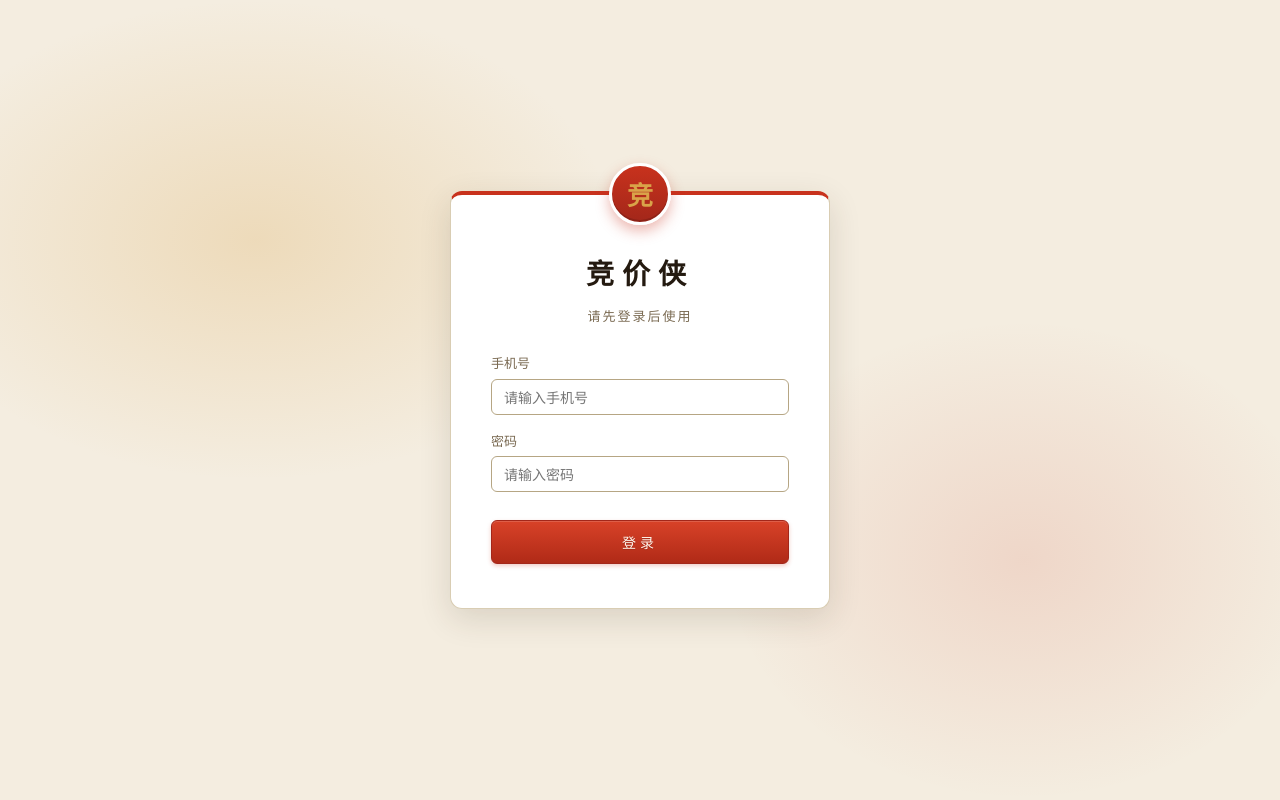
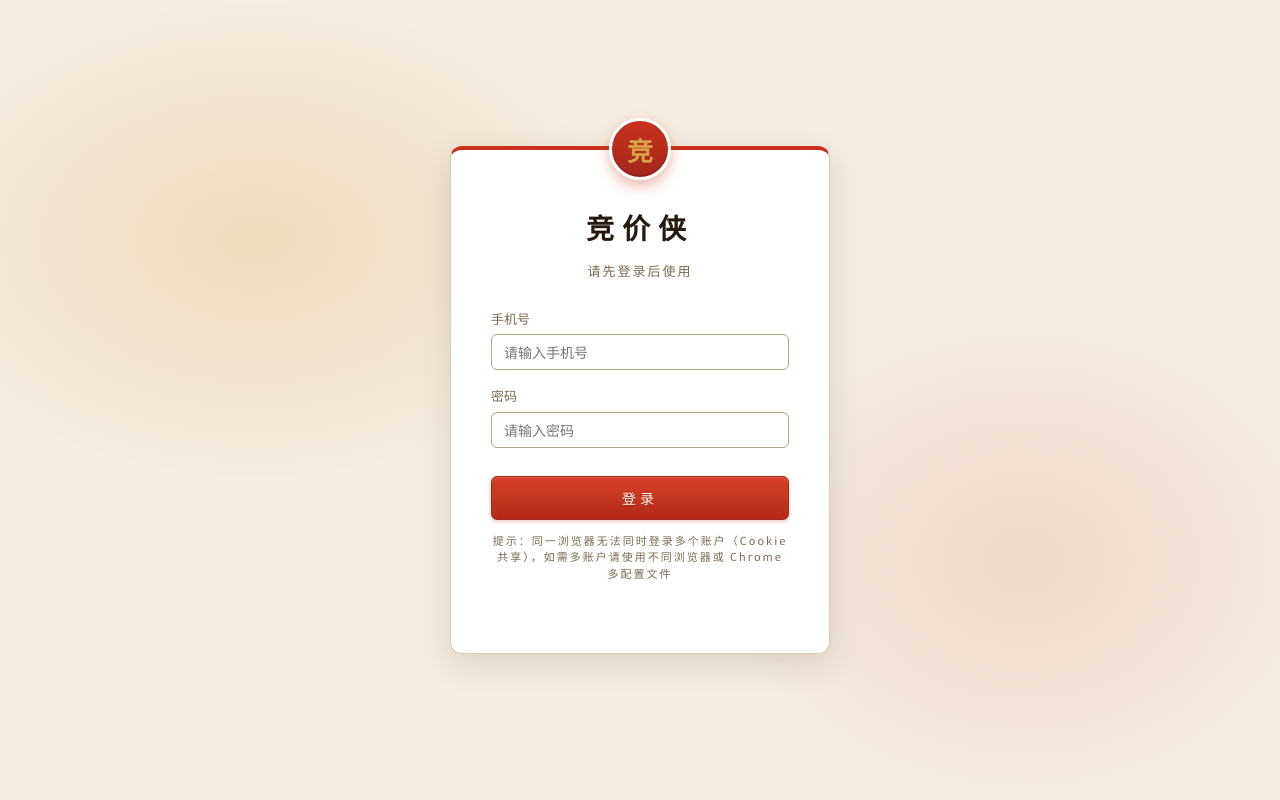
Before and after one commit to Jack-Qiao/haihuishou, a Flask app: page / in a window 1280 px wide. Run offline with Flask 3, Linux system fonts and the light colour scheme; some libraries are stand-ins or nearby versions.

Commit message:
feat(竞价侠): 登录页添加多账户限制提示

```diff
--- a/biddingHero/biddinghero/templates/index.html
+++ b/biddingHero/biddinghero/templates/index.html
@@ -1532,6 +1532,7 @@
       </div>
       <div id="loginMsg" class="msg hidden"></div>
       <button type="button" class="btn btn-primary" id="btnLogin">登录</button>
+      <p class="sub" style="margin-top:12px; font-size:11px;">提示：同一浏览器无法同时登录多个账户（Cookie 共享），如需多账户请使用不同浏览器或 Chrome 多配置文件</p>
     </div>
   </div>
 
```
